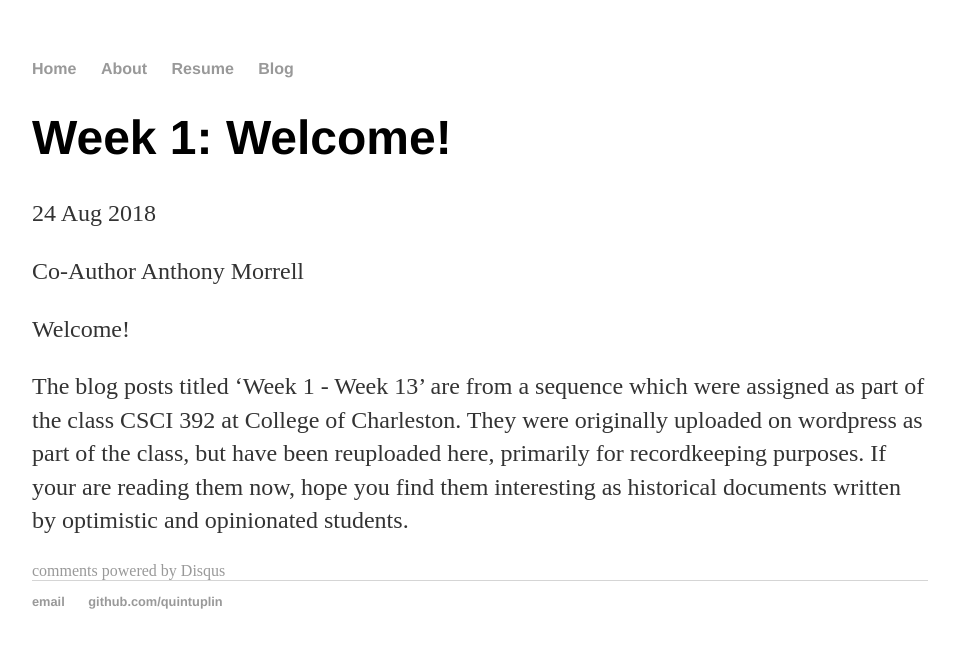
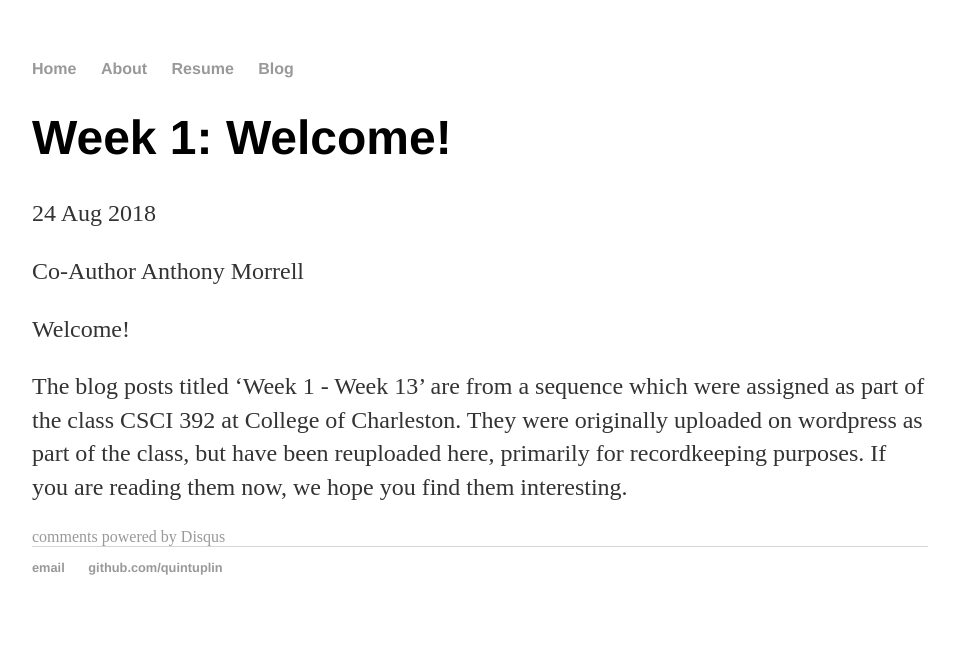
Before and after one commit to Quintuplin/quintuplin.github.io, a Jekyll site: the page built from _posts/2018-08-24-Welcome.md, in a window 1280 px wide. Shown: the top 648 px of the page, without its empty margins (160-1119 px from the left). Built offline with Jekyll 4.4.1, drawn with Linux system fonts in a browser that asks for light colours; comment, search, counter and statistics services are not loaded.

Commit message:
Update 2018-08-24-Welcome.md

```diff
--- a/_posts/2018-08-24-Welcome.md
+++ b/_posts/2018-08-24-Welcome.md
@@ -8,4 +8,4 @@
 
 Welcome!
 
-The blog posts titled 'Week 1 - Week 13' are from a sequence which were assigned as part of the class CSCI 392 at College of Charleston. They were originally uploaded on wordpress as part of the class, but have been reuploaded here, primarily for recordkeeping purposes. If your are reading them now, hope you find them interesting as historical documents written by optimistic and opinionated students.
+The blog posts titled 'Week 1 - Week 13' are from a sequence which were assigned as part of the class CSCI 392 at College of Charleston. They were originally uploaded on wordpress as part of the class, but have been reuploaded here, primarily for recordkeeping purposes. If you are reading them now, we hope you find them interesting.
```
